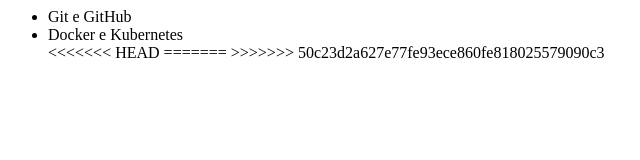
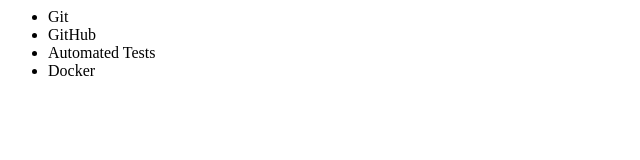
Before and after one commit to lucianorosine/portal2, a plain HTML site: page index.html in a window 1280 px wide. Shown: the whole page, without its empty margins (0-640 px from the left). Drawn offline with Linux system fonts and the light colour scheme.

Commit message:
Update index.html um a frente

```diff
--- a/index.html
+++ b/index.html
@@ -1,15 +1,11 @@
 <html>
-  <title>Laboratórios</title>
+  <title>Assuntos Lab</title>
   <body>
     <ul>
-      <li>Git e GitHub</li>
-      <li>Docker e Kubernetes</li>
-<<<<<<< HEAD
-
-=======
-      <rr>
->>>>>>> 50c23d2a627e77fe93ece860fe818025579090c3
+      <li>Git</li>
+      <li>GitHub</li>
+      <li>Automated Tests</li>
+      <li>Docker</li>
     <ul>
   </body>
-
 </html>
```
